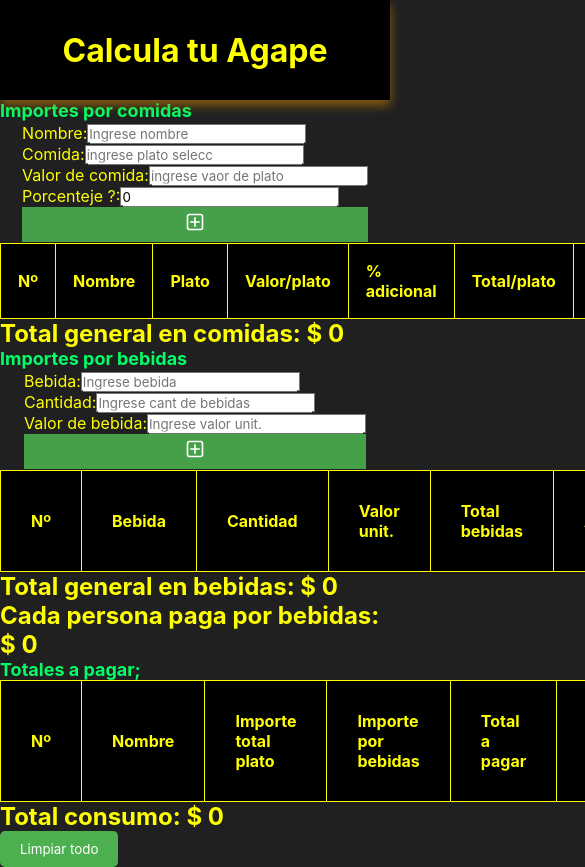
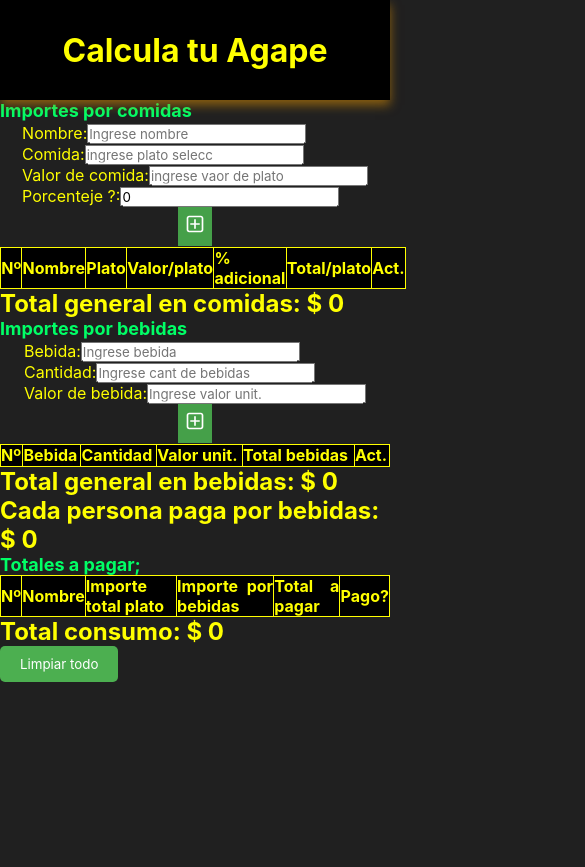
Before and after one commit to elifred2022/agapeapp, a React (Create React App) app: page / in a window 390 px wide. Shown: the top 867 px of the page, 585 px wide, since content can reach past the window. After the commit the page ends 844 px from the top, so only its background shows below. Built offline with nearby package versions, Linux system fonts and the light colour scheme.

Commit message:
le desminui el paddin del reponsive de las tablas para ajustar a pantalla del celullar, deploy 2

```diff
--- a/src/index.css
+++ b/src/index.css
@@ -241,9 +241,7 @@ header {
     display: flex;
   justify-content: center;
   align-items: center;
-
-
-  }
+}
 
 
 
@@ -285,7 +283,7 @@ header {
 .styled-table th,
 .styled-table td, tr {
   border: 1px solid yellow; /* Adds a solid yellow border to all cells */
-  padding: 17px; /* Optional: Adds some padding to the cells */
+  padding: 0.2px; /* Optional: Adds some padding to the cells */
   text-align: justify; /* Optional: Aligns the text to the left */
   justify-content: space-between;
 }
@@ -301,7 +299,8 @@ header {
     background-color: transparent;
     border: none;
     cursor: pointer;
-    padding: 5px;
+    padding: 7px;
+    margin:  auto;
     font-size: 20px;
     color: white;
     background-color: #45a049;
@@ -319,7 +318,7 @@ header {
   .styled-table-bebida th,
   .styled-table-bebida td, tr {
     border: 1px solid yellow; /* Adds a solid yellow border to all cells */
-    padding: 30px; /* Optional: Adds some padding to the cells */
+    padding: 0.1px; /* Optional: Adds some padding to the cells */
     text-align:justify; /* Optional: Aligns the text to the left */
     justify-content: space-between;
   }
@@ -341,7 +340,7 @@ header {
   .styled-table-informe th,
   .styled-table-informe td, tr {
     border: 1px solid yellow; /* Adds a solid yellow border to all cells */
-    padding: 30px; /* Optional: Adds some padding to the cells */
+    padding: 0.1px; /* Optional: Adds some padding to the cells */
     text-align:justify; /* Optional: Aligns the text to the left */
     justify-content: space-between;
   }
```
